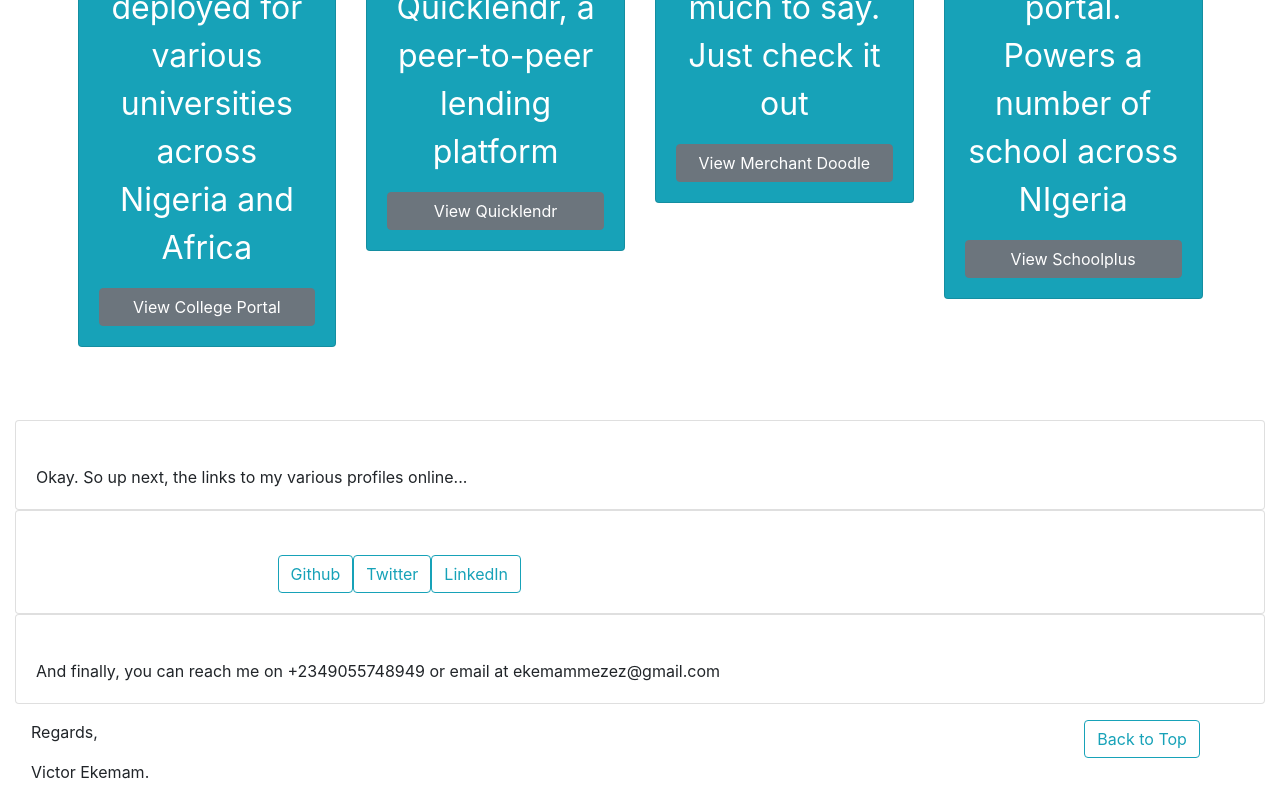
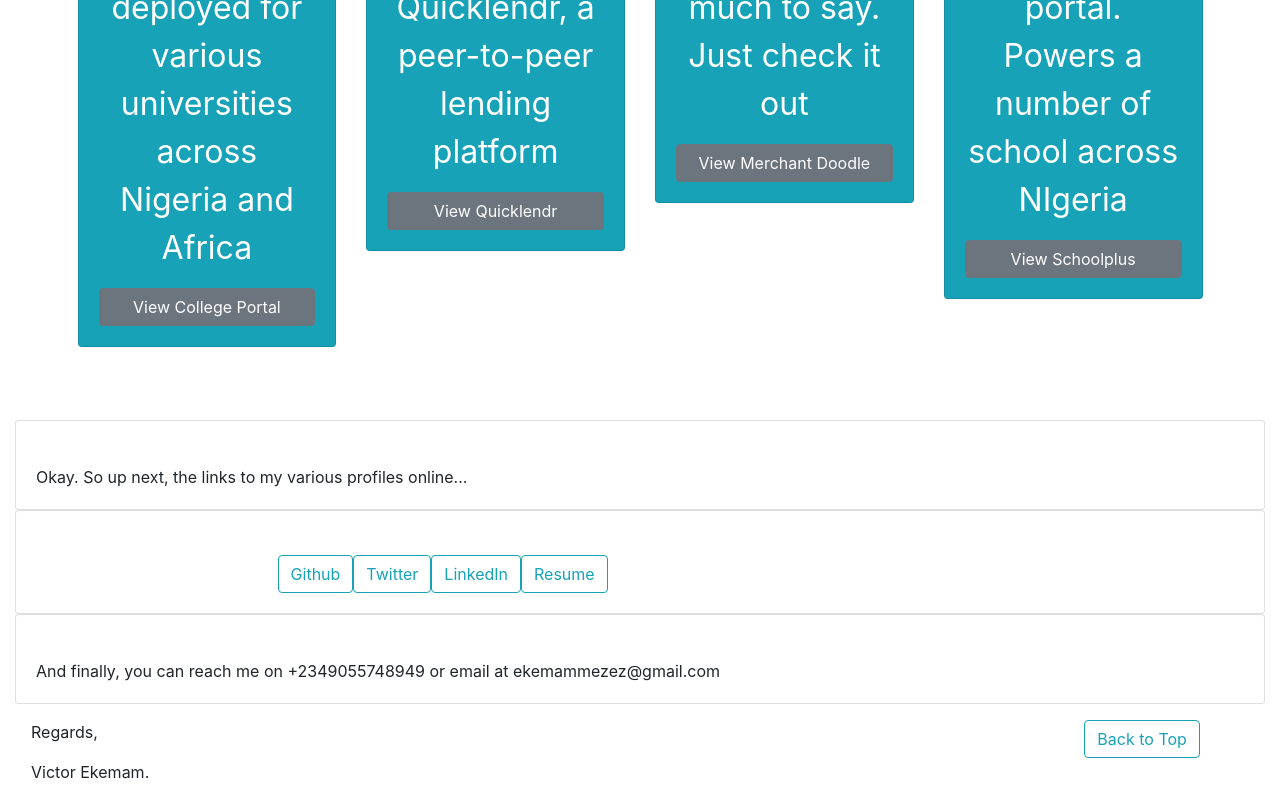
Before and after one commit to mezez/mez-portfolio, a React (Create React App) app: page / in a window 1280 px wide. Shown: the part 934-1734 px from the top of the page. Built offline with nearby package versions, Linux system fonts and the light colour scheme.

Commit message:
Readme update

```diff
--- a/src/config.js
+++ b/src/config.js
@@ -42,6 +42,10 @@
         {
             name: 'LinkedIn',
             url: 'https://linkedin.com/in/chimezirim-ekemam-5a5926b6' //must start with http:// or https://
+        },
+        {
+            name: 'Resume',
+            url: 'https://drive.google.com/file/d/1oYBLSYjSRXXz6sJDV6gwE1Fao8ml0fvC/view'
         }
     ],
 }
```
Also changed, not shown: 1 other file (tests, documents, lock files or other folders).
